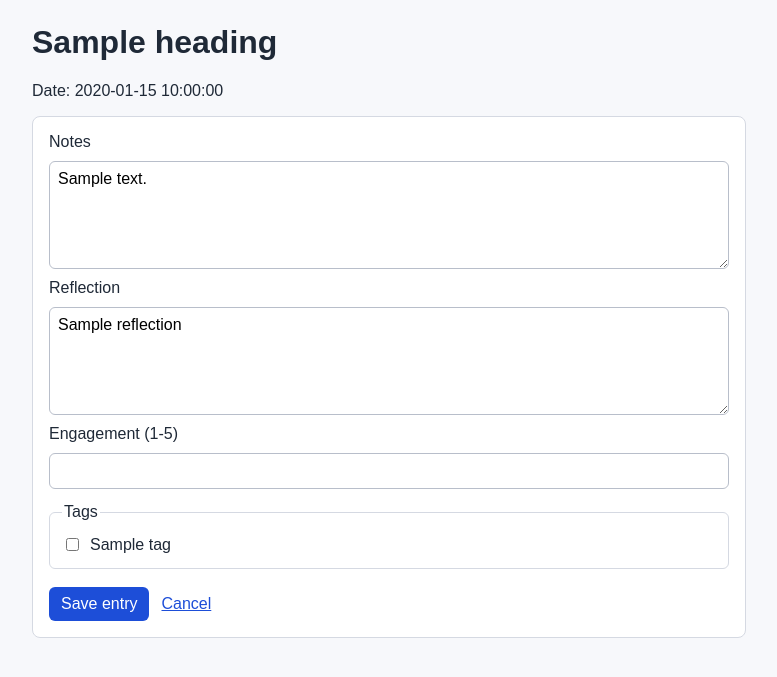
After one commit to devkp-1/daily-fl, a Flask app: template templates/entry_edit.html in a window 1280 px wide. The commit adds this page. Shown: the top 677 px of the page, without its empty margins (118-895 px from the left). Run offline with Flask 3, Linux system fonts and the light colour scheme; the template is opened without the code that fills it: most values are stand-ins (such as "Sample title", 1, 10 or a date in 2020).

Commit message:
Template and style goal/entry pages with heatmap legend
Move goal and entry forms from inline route HTML into dedicated templates, add consistent desktop-focused CSS, and add a visible 0-5 heatmap legend on the dashboard to complete the UI rendering/styling scope in the plan.

Co-authored-by: Copilot <223556219+Copilot@users.noreply.github.com>

```diff
--- a/app.py
+++ b/app.py
@@ -1,7 +1,6 @@
 from pathlib import Path
 import sqlite3
 from datetime import date, timedelta
-from html import escape
 
 from flask import Flask, redirect, render_template, request, url_for
 
@@ -65,40 +64,6 @@ def create_app(test_config: dict | None = None) -> Flask:
             "engagement": int(entry_row["engagement"]),
             "tags": [str(row["tag"]) for row in tag_rows],
         }
-
-    def render_entry_form(
-        *,
-        heading: str,
-        action: str,
-        entry_date: str,
-        notes: str,
-        reflection: str,
-        engagement: str,
-        selected_tags: set[str],
-    ) -> str:
-        tag_options = "".join(
-            (
-                f'<label><input type="checkbox" name="tags" value="{tag}"'
-                f'{" checked" if tag in selected_tags else ""}> '
-                f"{escape(tag)}</label><br>"
-            )
-            for tag in allowed_entry_tags
-        )
-        return (
-            f"<h1>{heading}</h1>"
-            f"<p>Date: {escape(entry_date)}</p>"
-            f'<form method="post" action="{escape(action)}">'
-            '<label for="notes">Notes</label><br>'
-            f'<textarea id="notes" name="notes">{escape(notes)}</textarea><br>'
-            '<label for="reflection">Reflection</label><br>'
-            f'<textarea id="reflection" name="reflection">{escape(reflection)}</textarea><br>'
-            '<label for="engagement">Engagement (1-5)</label><br>'
-            f'<input id="engagement" name="engagement" type="number" min="1" max="5" required value="{escape(engagement)}"><br>'
-            "<p>Tags</p>"
-            f"{tag_options}<br>"
-            '<button type="submit">Save entry</button>'
-            "</form>"
-        )
 
     def get_goal_row() -> dict[str, str | None]:
         connection = sqlite3.connect(app.config["DATABASE"])
@@ -230,30 +195,13 @@ def create_app(test_config: dict | None = None) -> Flask:
     @app.get("/goal/edit")
     def edit_goal() -> str:
         goal = get_goal_row()
-        target_date = goal["target_date"] or ""
-        status = goal["status"] or "active"
-
-        options = "".join(
-            (
-                f'<option value="{candidate}"{" selected" if status == candidate else ""}>'
-                f"{candidate.capitalize()}</option>"
-            )
-            for candidate in ("active", "paused", "completed")
-        )
-
-        return (
-            "<h1>Edit Goal</h1>"
-            '<form method="post" action="/goal">'
-            '<label for="title">Title</label><br>'
-            f'<input id="title" name="title" type="text" value="{escape(goal["title"] or "")}"><br>'
-            '<label for="description">Description</label><br>'
-            f'<textarea id="description" name="description">{escape(goal["description"] or "")}</textarea><br>'
-            '<label for="target_date">Target date</label><br>'
-            f'<input id="target_date" name="target_date" type="date" value="{escape(target_date)}"><br>'
-            '<label for="status">Status</label><br>'
-            f'<select id="status" name="status">{options}</select><br><br>'
-            '<button type="submit">Save goal</button>'
-            "</form>"
+        return render_template(
+            "goal_edit.html",
+            goal_title=goal["title"] or "",
+            goal_description=goal["description"] or "",
+            goal_target_date=goal["target_date"] or "",
+            goal_status=goal["status"] or "active",
+            goal_status_options=("active", "paused", "completed"),
         )
 
     @app.post("/goal")
@@ -288,13 +236,15 @@ def create_app(test_config: dict | None = None) -> Flask:
         if get_entry_for_date(today) is not None:
             return redirect(url_for("edit_entry", entry_date=today))
 
-        return render_entry_form(
+        return render_template(
+            "entry_edit.html",
             heading="Log Today's Entry",
             action=url_for("save_entry"),
             entry_date=today,
             notes="",
             reflection="",
             engagement="",
+            allowed_entry_tags=allowed_entry_tags,
             selected_tags=set(),
         )
 
@@ -357,13 +307,15 @@ def create_app(test_config: dict | None = None) -> Flask:
         if entry is None:
             return redirect(url_for("new_entry"))
 
-        return render_entry_form(
+        return render_template(
+            "entry_edit.html",
             heading="Edit Today's Entry",
             action=url_for("update_entry", entry_date=entry_date),
             entry_date=entry_date,
             notes=str(entry["notes"]),
             reflection=str(entry["reflection"]),
             engagement=str(entry["engagement"]),
+            allowed_entry_tags=allowed_entry_tags,
             selected_tags=set(entry["tags"]),
         )
 
--- a/static/styles.css
+++ b/static/styles.css
@@ -1,11 +1,93 @@
 body {
+    background: #f7f8fb;
+    color: #1f2937;
     font-family: Arial, sans-serif;
-    margin: 24px;
+    margin: 0;
+}
+
+main {
+    margin: 24px auto;
+    max-width: 980px;
+    padding: 0 16px;
+}
+
+h1 {
+    margin-top: 0;
+}
+
+a {
+    color: #1d4ed8;
+}
+
+.form-card {
+    background: #fff;
+    border: 1px solid #d5d9e2;
+    border-radius: 8px;
+    display: flex;
+    flex-direction: column;
+    gap: 10px;
+    max-width: 680px;
+    padding: 16px;
+}
+
+.form-card input[type="text"],
+.form-card input[type="date"],
+.form-card input[type="number"],
+.form-card textarea,
+.form-card select {
+    border: 1px solid #b8beca;
+    border-radius: 6px;
+    font: inherit;
+    padding: 8px;
+}
+
+.tag-fieldset {
+    border: 1px solid #d5d9e2;
+    border-radius: 6px;
+    margin: 4px 0 0;
+    padding: 10px 12px;
+}
+
+.checkbox-row {
+    align-items: center;
+    display: flex;
+    gap: 8px;
+    margin: 4px 0;
+}
+
+.form-actions {
+    align-items: center;
+    display: flex;
+    gap: 12px;
+    margin-top: 8px;
+}
+
+.form-actions button {
+    background: #1d4ed8;
+    border: 0;
+    border-radius: 6px;
+    color: #fff;
+    cursor: pointer;
+    font: inherit;
+    padding: 8px 12px;
 }
 
 .heatmap {
     display: flex;
     gap: 4px;
+    margin-top: 8px;
+}
+
+.heatmap-legend {
+    align-items: center;
+    display: flex;
+    gap: 6px;
+    margin-top: 4px;
+}
+
+.legend-label {
+    color: #4b5563;
+    font-size: 13px;
 }
 
 .heatmap-column {
@@ -22,6 +104,10 @@ body {
     padding: 0;
     background: #ebedf0;
     cursor: default;
+}
+
+.intensity-0 {
+    background: #ebedf0;
 }
 
 .intensity-1 {
@@ -57,7 +143,18 @@ body {
     cursor: pointer;
 }
 
+.legend-swatch {
+    border-radius: 2px;
+    display: inline-block;
+    height: 12px;
+    width: 12px;
+}
+
 .day-details {
+    background: #fff;
+    border: 1px solid #d5d9e2;
+    border-radius: 8px;
     margin-top: 16px;
     max-width: 680px;
+    padding: 12px 14px;
 }
--- /dev/null
+++ b/templates/entry_edit.html
@@ -0,0 +1,40 @@
+<!doctype html>
+<html lang="en">
+<head>
+    <meta charset="utf-8">
+    <meta name="viewport" content="width=device-width, initial-scale=1">
+    <title>{{ heading|safe }} - Personal Productivity Loop</title>
+    <link rel="stylesheet" href="{{ url_for('static', filename='styles.css') }}">
+</head>
+<body>
+    <main>
+        <h1>{{ heading|safe }}</h1>
+        <p>Date: {{ entry_date }}</p>
+        <form method="post" action="{{ action }}" class="form-card">
+            <label for="notes">Notes</label>
+            <textarea id="notes" name="notes" rows="5">{{ notes }}</textarea>
+
+            <label for="reflection">Reflection</label>
+            <textarea id="reflection" name="reflection" rows="5">{{ reflection }}</textarea>
+
+            <label for="engagement">Engagement (1-5)</label>
+            <input id="engagement" name="engagement" type="number" min="1" max="5" required value="{{ engagement }}">
+
+            <fieldset class="tag-fieldset">
+                <legend>Tags</legend>
+                {% for tag in allowed_entry_tags %}
+                <label class="checkbox-row">
+                    <input type="checkbox" name="tags" value="{{ tag }}"{% if tag in selected_tags %} checked{% endif %}>
+                    <span>{{ tag }}</span>
+                </label>
+                {% endfor %}
+            </fieldset>
+
+            <div class="form-actions">
+                <button type="submit">Save entry</button>
+                <a href="{{ url_for('dashboard') }}">Cancel</a>
+            </div>
+        </form>
+    </main>
+</body>
+</html>
```
Also changed, not shown: IMPLEMENTATION_PLAN.md (+2 -5 lines), templates/dashboard.html (+10 -0 lines), templates/goal_edit.html (added, +36 -0 lines).
